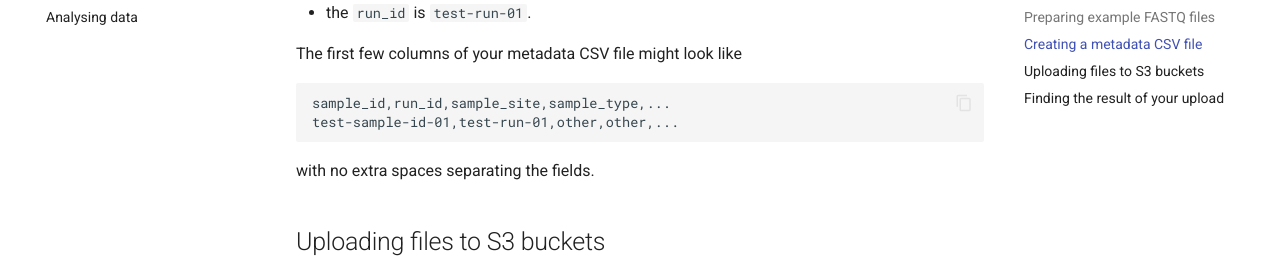
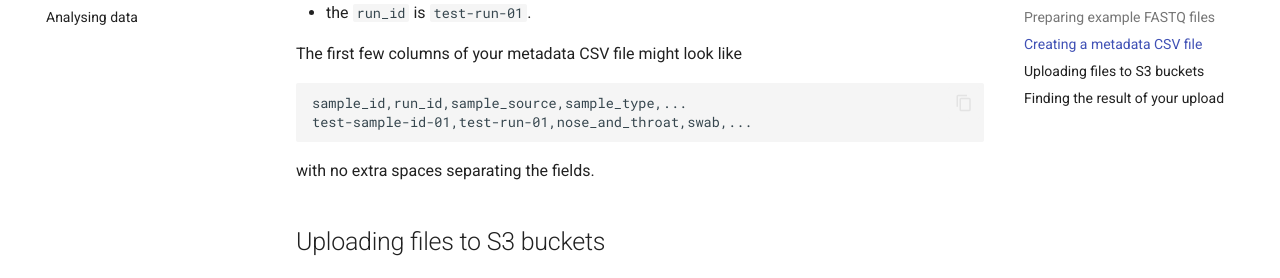
Before and after one commit to warrickball/climb-tre.github.io, an MkDocs documentation site: the page built from docs/upload.md, in a window 1280 px wide and 900 px high, scrolled down 1718 px. Shown: the part 166-444 px from the top of the window. Built offline with MkDocs 1.6.1 and Material for MkDocs 9.7.7, drawn with Linux system fonts in a browser that asks for light colours; comment, search, counter and statistics services are not loaded.

Commit message:
Updated example csv

````diff
--- a/docs/upload.md
+++ b/docs/upload.md
@@ -89,8 +89,8 @@ implied by the FASTQ filenames.  E.g., in my example above
 
 The first few columns of your metadata CSV file might look like
 ```
-sample_id,run_id,sample_site,sample_type,...
-test-sample-id-01,test-run-01,other,other,...
+sample_id,run_id,sample_source,sample_type,...
+test-sample-id-01,test-run-01,nose_and_throat,swab,...
 ```
 with no extra spaces separating the fields.
 
````
